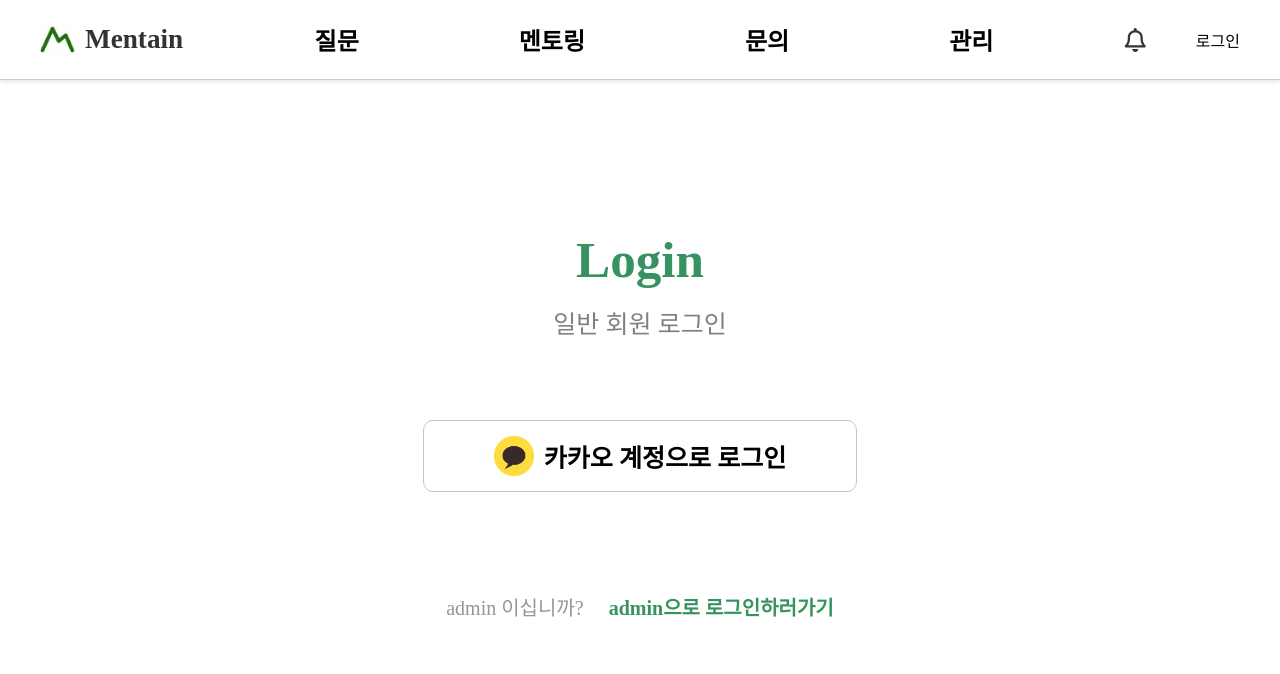
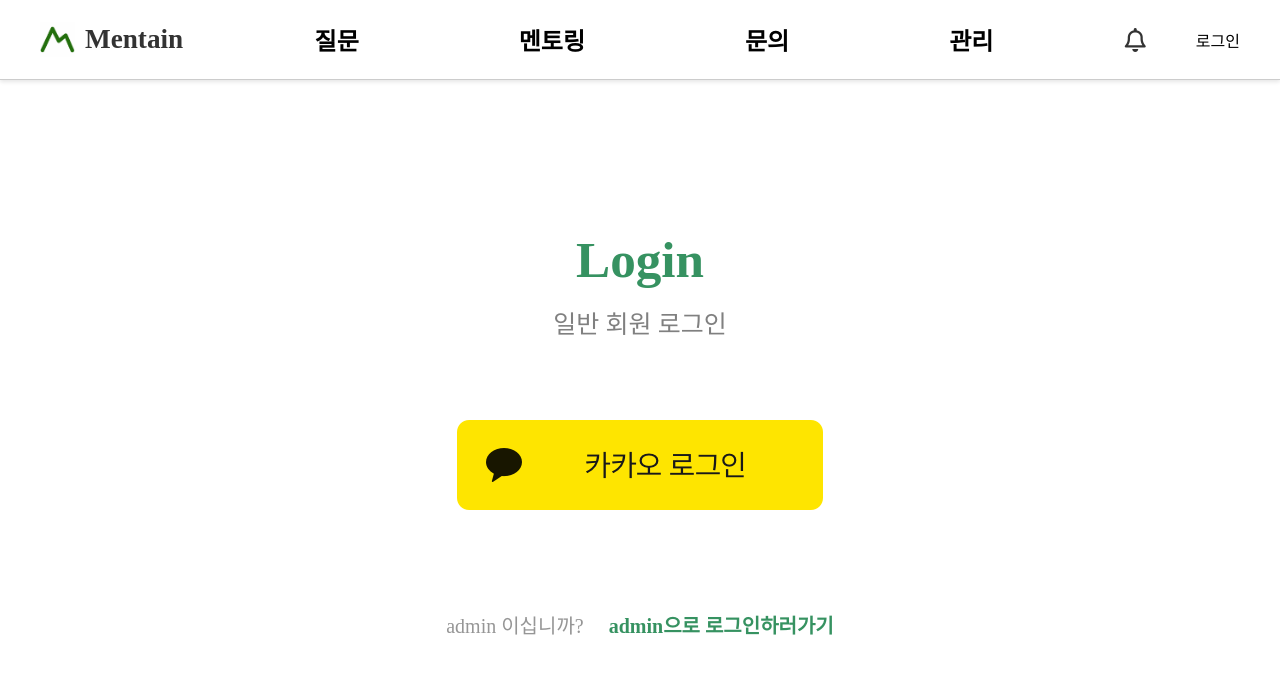
Before and after one commit to mentoping/mentorping-client, a Vue app: page /login in a window 1280 px wide. Shown: the top 674 px of the page. Built offline with nearby package versions, Linux system fonts and the light colour scheme; no server answers; a web font is replaced by a local one.

Commit message:
Fix Kakao Logo

```diff
--- a/src/views/CommonUserLoginView.vue
+++ b/src/views/CommonUserLoginView.vue
@@ -2,10 +2,14 @@
 	<div class="login-container">
 		<div class="title">Login</div>
 		<div class="explain">일반 회원 로그인</div>
-		<div @click="handleLogin" class="login-button">
-			<img src="@/assets/kakao.png" alt="" />
-			<span>카카오 계정으로 로그인</span>
-		</div>
+
+		<img
+			class="login-button"
+			src="@/assets/kakao.png"
+			alt=""
+			@click="handleLogin"
+		/>
+
 		<div class="end-line">
 			<div class="ask-content">
 				admin 이십니까?&nbsp;&nbsp;&nbsp;&nbsp;&nbsp;
@@ -68,9 +72,6 @@ const handleLogin = async () => {
 
 .login-button {
 	margin-top: 80px;
-	border: 1px solid #c4c4c4;
-	border-radius: 10px;
-	padding: 15px 70px;
 	font-weight: 800;
 	font-size: 25px;
 	display: flex; /* 플렉스 컨테이너로 설정 */
```
Also changed, not shown: src/assets/kakao.png.
